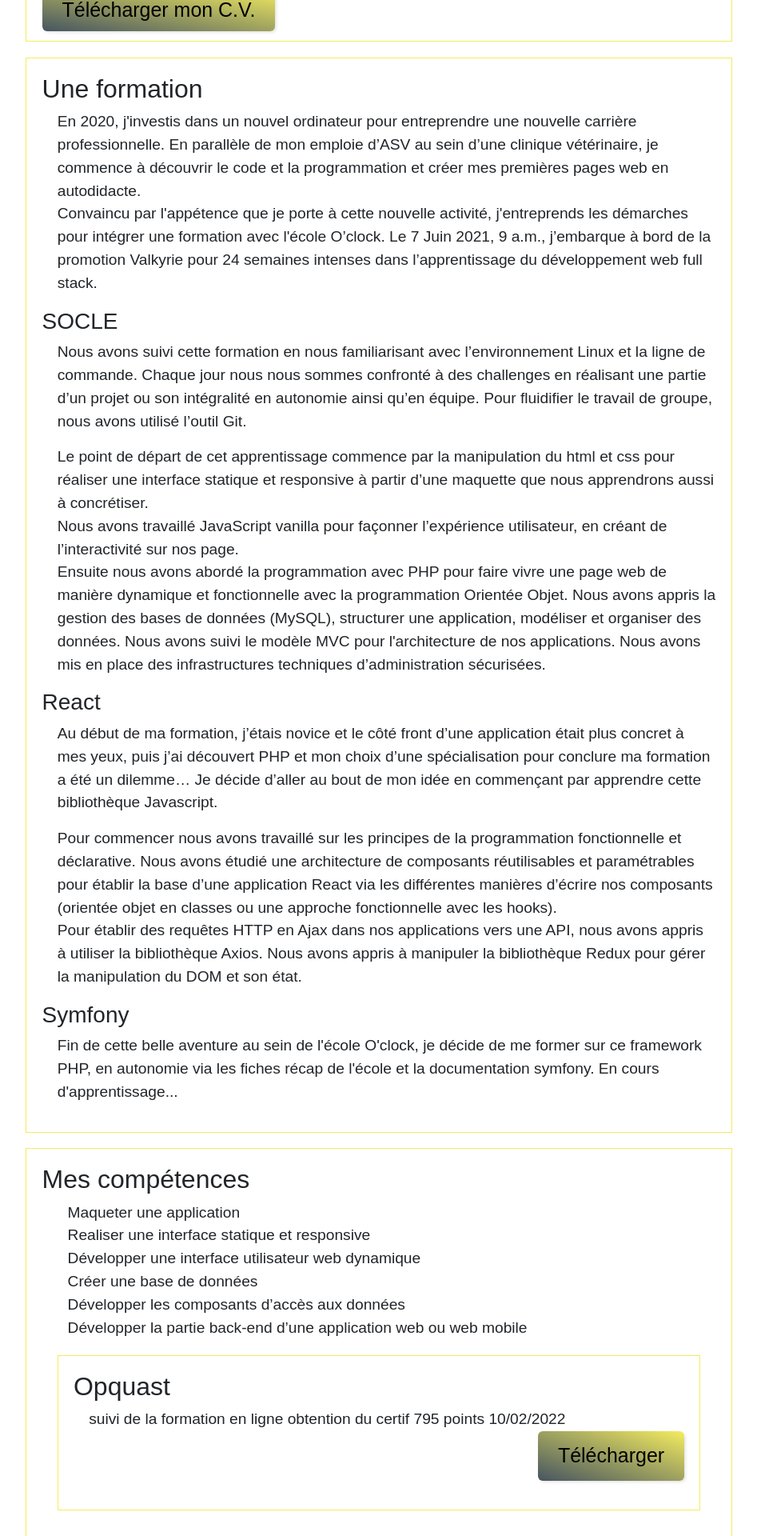
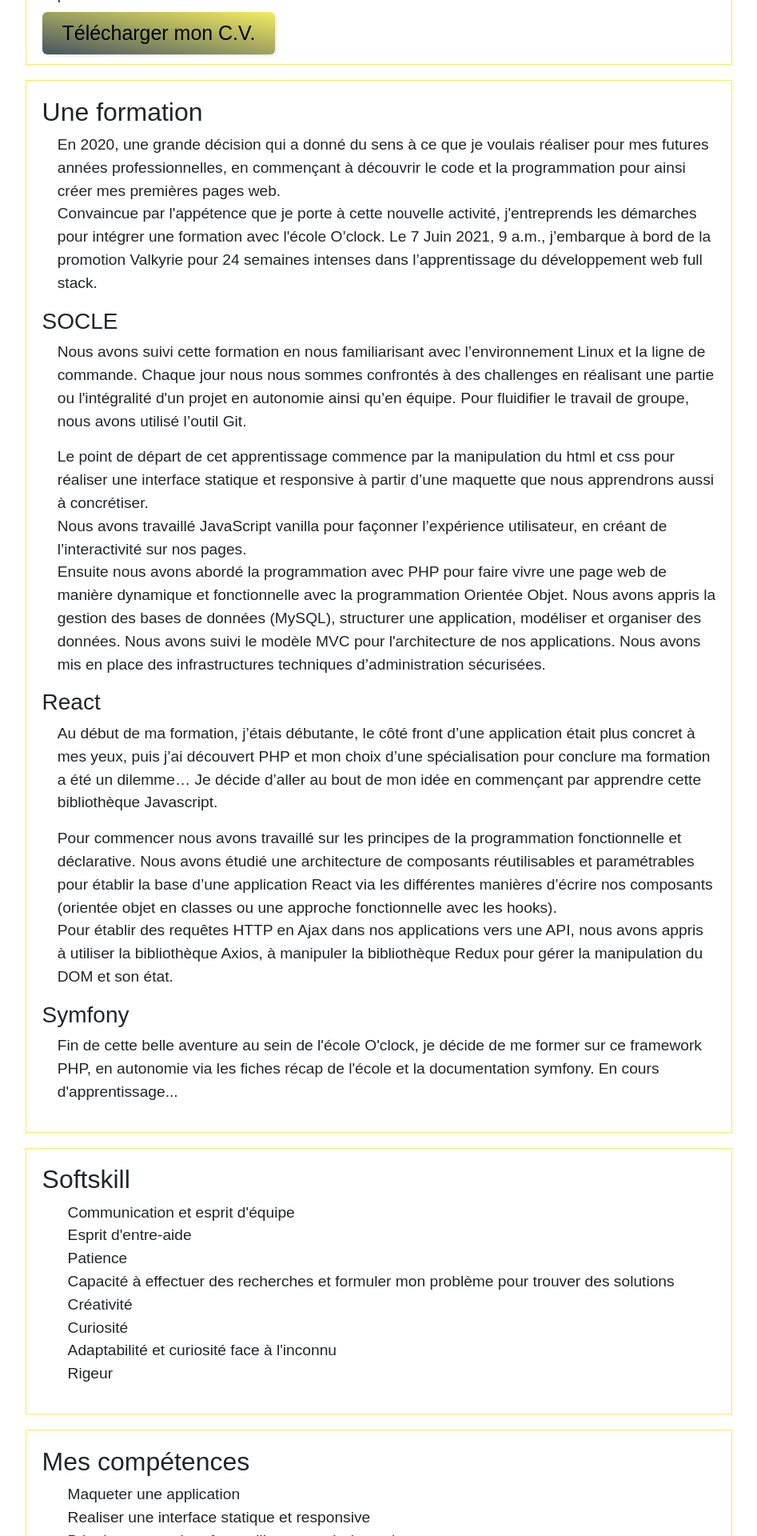
Before and after one commit to MorganeT84/portfolio-morgane-tressens, a Next.js app: page /profil in a window 1280 px wide. Shown: the part 860-2780 px from the top of the page at 80% size, without its empty margins (166-1113 px from the left). Built offline with nearby package versions, Linux system fonts and the light colour scheme.

Commit message:
corrections orthographes

```diff
--- a/components/Profil/index.js
+++ b/components/Profil/index.js
@@ -6,7 +6,7 @@ const Profil = () => (
     <div className={styles.bloc}>
       <h2> Développeuse web fullstack</h2>
       <p>
-        Mon parcours atypique, en partant de l’animation jeune public au développement web en passant par 14 années en tant qu’assistante vétérinaire m’ont permis d’acquérir de très bonnes compétences telles que l’organisation, l’écoute, le conseil ainsi que des qualités relationnelles importantes. J’ai beaucoup d'intérêt dans la création de projet et toutes les couches qu’il représente, ce qui me permet de  travailler chaque jour avec envie, motivation et des idées plein la tête.
+        Mon parcours reste atypique, je suis partie de l’animation jeune public pour ensuite réaliser une très belle expérience en tant qu’assistante vétérinaire durant 14 années me permettant d’acquérir de la compétence telles que l’organisation, l’écoute, le conseil ainsi que des qualités relationnelles.<br />Je suis passionnée par la création de projets et toutes les couches qu’elle représente; ce qui me procure la joie de travailler chaque jour avec envie, motivation et des idées en mouvements permanants.
       </p>
       <a download href="/download/morganetressens-cv.pdf" className={styles.pdffile} > Télécharger mon C.V. </a>
     </div>
@@ -15,28 +15,27 @@ const Profil = () => (
       <div className={styles.bloc}>
         <h2> Une formation</h2>
         <p>
-          En 2020, j'investis dans un nouvel ordinateur pour entreprendre une nouvelle carrière professionnelle. En parallèle de mon emploie d’ASV au sein d’une clinique vétérinaire, je commence à découvrir le code et la programmation et créer mes premières pages web en autodidacte.<br />
-          Convaincu par l'appétence que je porte à cette nouvelle activité, j'entreprends les démarches pour intégrer une formation avec l'école O’clock. Le 7 Juin 2021, 9 a.m., j’embarque à bord de la promotion Valkyrie pour 24 semaines intenses dans l’apprentissage du développement web full stack.
+          En 2020, une grande décision qui a donné du sens à ce que je voulais réaliser pour mes futures années professionnelles, en commençant à découvrir le code et la programmation pour ainsi créer mes premières pages web.<br />
+          Convaincue par l'appétence que je porte à cette nouvelle activité, j'entreprends les démarches pour intégrer une formation avec l'école O’clock. Le 7 Juin 2021, 9 a.m., j’embarque à bord de la promotion Valkyrie pour 24 semaines intenses dans l’apprentissage du développement web full stack.
         </p>
 
         <h3>SOCLE</h3>
         <p>
-          Nous avons suivi cette formation en nous familiarisant avec l’environnement Linux et la ligne de commande. Chaque jour nous nous sommes confronté à des challenges en réalisant une partie d’un projet ou son intégralité en autonomie ainsi qu’en équipe. Pour fluidifier le travail de groupe, nous avons utilisé l’outil Git.
+          Nous avons suivi cette formation en nous familiarisant avec l’environnement Linux et la ligne de commande. Chaque jour nous nous sommes confrontés à des challenges en réalisant une partie ou l'intégralité d'un projet en autonomie ainsi qu’en équipe. Pour fluidifier le travail de groupe, nous avons utilisé l’outil Git.
         </p>
         <p>
           Le point de départ  de cet apprentissage commence par la manipulation du html et css pour réaliser une interface statique et responsive à partir d’une maquette que nous apprendrons aussi à concrétiser.<br />
-          Nous avons travaillé JavaScript vanilla pour façonner l’expérience utilisateur, en créant de l’interactivité sur nos page. <br />
+          Nous avons travaillé JavaScript vanilla pour façonner l’expérience utilisateur, en créant de l’interactivité sur nos pages. <br />
           Ensuite nous avons abordé la programmation avec PHP pour faire vivre une page web de manière dynamique et fonctionnelle avec la programmation Orientée Objet. Nous avons appris la gestion des bases de données (MySQL), structurer une application, modéliser et organiser des données. Nous avons suivi le modèle MVC pour l'architecture de nos applications. Nous avons mis en place des infrastructures techniques d’administration sécurisées.
         </p>
         <h3>React</h3>
         <p>
-          Au début de ma formation, j’étais novice et le côté front d’une application était plus concret à mes yeux, puis j’ai découvert PHP et mon choix d’une spécialisation pour conclure ma formation a été un dilemme… Je décide d’aller au bout de mon idée en commençant par apprendre cette bibliothèque Javascript.
+          Au début de ma formation, j’étais débutante, le côté front d’une application était plus concret à mes yeux, puis j’ai découvert PHP et mon choix d’une spécialisation pour conclure ma formation a été un dilemme… Je décide d’aller au bout de mon idée en commençant par apprendre cette bibliothèque Javascript.
         </p>
         <p>
           Pour commencer nous avons travaillé sur les principes de la programmation fonctionnelle et déclarative.
           Nous avons étudié une architecture de composants réutilisables et paramétrables pour établir la base d’une application React via les différentes manières d’écrire nos composants (orientée objet en classes ou une approche fonctionnelle avec les hooks).<br />
-          Pour établir des requêtes HTTP en Ajax dans nos applications vers une API, nous avons appris à utiliser la bibliothèque Axios.
-          Nous avons appris à manipuler la bibliothèque Redux pour gérer la manipulation du DOM et son état.
+          Pour établir des requêtes HTTP en Ajax dans nos applications vers une API, nous avons appris à utiliser la bibliothèque Axios, à manipuler la bibliothèque Redux pour gérer la manipulation du DOM et son état.
         </p>
         <h3>Symfony</h3>
         <p>
@@ -44,12 +43,19 @@ const Profil = () => (
           En cours d'apprentissage...
         </p>
       </div>
-      {/* <div className={styles.bloc}>
+      <div className={styles.bloc}>
         <h2> Softskill</h2>
-        <p>
-          Lorem Ipsum is simply dummy text of the printing and typesetting industry. Lorem Ipsum has been the industry's standard dummy text ever since the 1500s, when an unknown printer took a galley of type and scrambled it to make a type specimen book. It has survived not only five centuries, but also the leap into electronic typesetting, remaining essentially unchanged. It was popularised in the 1960s with the release of Letraset sheets containing Lorem Ipsum passages, and more recently with desktop publishing software like Aldus PageMaker including versions of Lorem Ipsum.
-        </p>
-      </div> */}
+        <ul>
+          <li>Communication et esprit d'équipe</li>
+          <li>Esprit d'entre-aide</li>
+          <li>Patience</li>
+          <li>Capacité à effectuer des recherches et formuler mon problème pour trouver des solutions</li>
+          <li>Créativité</li>
+          <li>Curiosité</li>
+          <li>Adaptabilité et curiosité face à l'inconnu</li>
+          <li>Rigeur</li>
+        </ul>
+      </div>
       <div className={styles.bloc}>
         <h2>Mes compétences</h2>
         <ul>
--- a/data/techno.js
+++ b/data/techno.js
@@ -15,7 +15,7 @@ const techno = [
   {
     id: 3,
     name: "Javascript",
-    text: "Manipulation du DOM, Ecouteur d'évènements, Requêtes AJAX",
+    text: "Manipulation du DOM, Ecouteurs d'évènements, Requêtes AJAX",
     photoUrl: "/images/techno/javascript.png",
   },
   {
@@ -69,7 +69,7 @@ const techno = [
   {
     id: 12,
     name: "Opquast",
-    text: "Maîtrise de la qualité en projet web, bonne pratique et accessibilité",
+    text: "Maîtrise de la qualité en projet web, bonnes pratiques et accessibilité",
     photoUrl: "/images/techno/opquast.png",
   },
   {
```
Also changed, not shown: data/project.js (+6 -6 lines).
